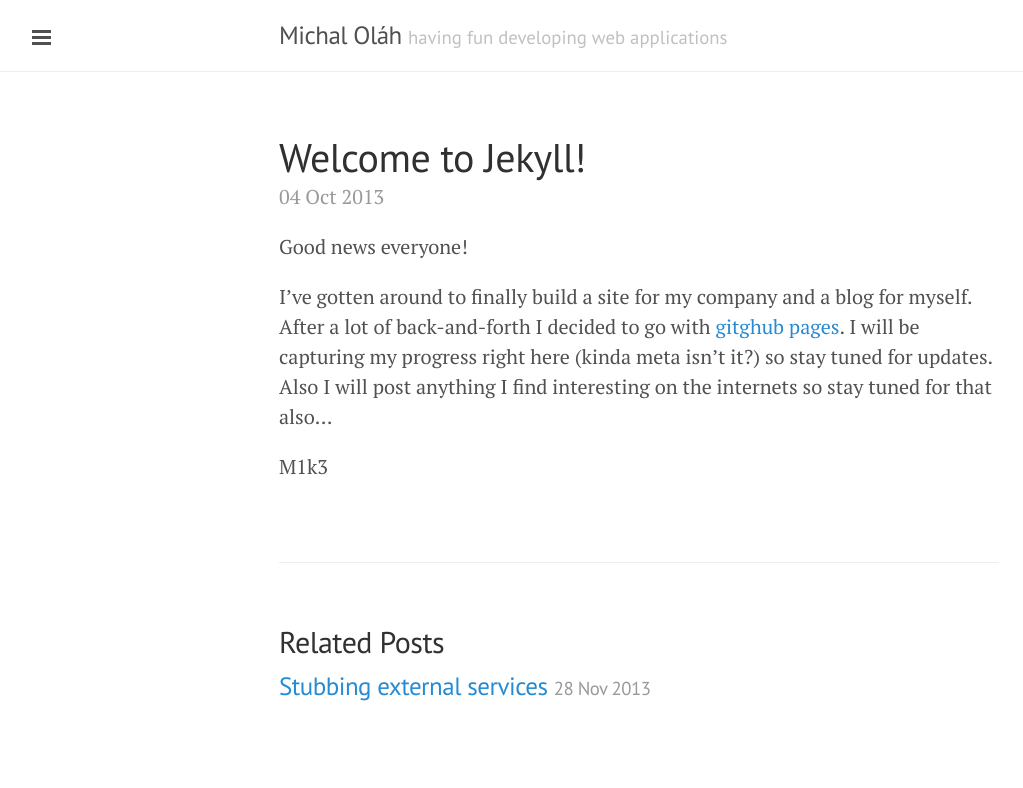
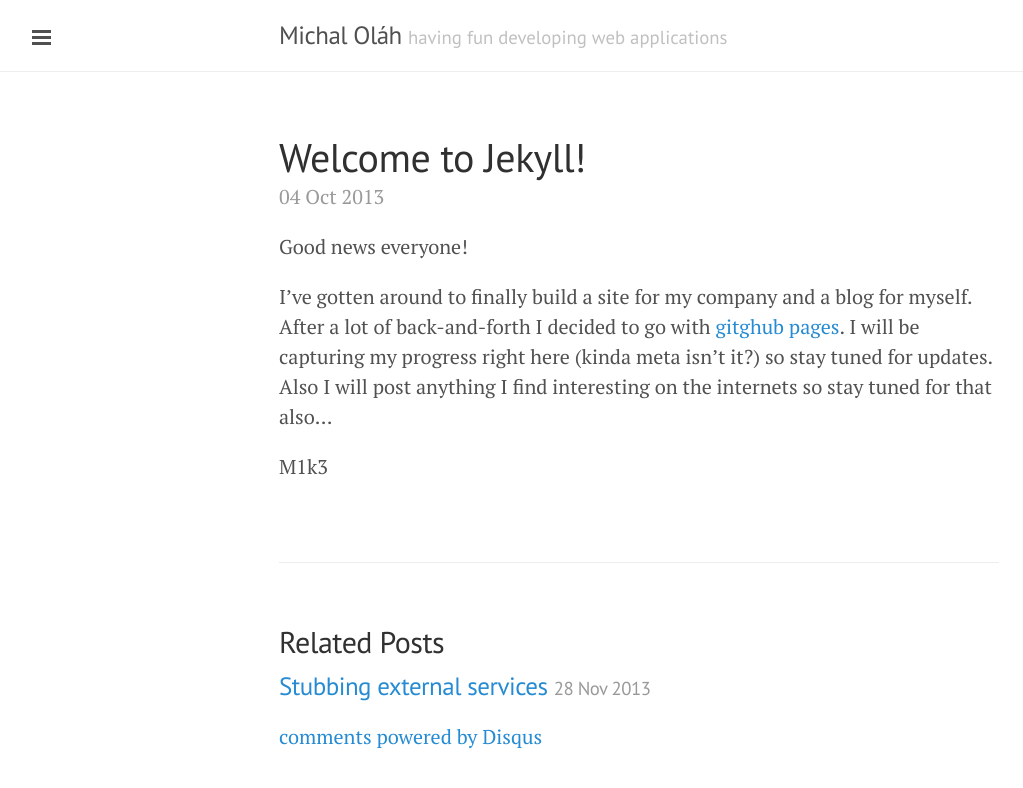
Before and after one commit to m1k3/m1k3.github.io, a Jekyll site: the page built from _posts/2013-10-04-welcome-to-jekyll.markdown, in a window 1280 px wide. Shown: the top 788 px of the page, without its empty margins (1-1024 px from the left). Built offline with Jekyll 4.4.1, drawn with Linux system fonts in a browser that asks for light colours; nearby versions of some CDN libraries; Markdown is read by kramdown in place of the engine named in the settings; comment, search, counter and statistics services are not loaded; part of the change alters nothing that is shown.

Commit message:
Adding disqus

```diff
--- a/_layouts/post.html
+++ b/_layouts/post.html
@@ -22,4 +22,19 @@ layout: default
       </li>
     {% endfor %}
   </ul>
+
+  <div id="disqus_thread"></div>
+  <script type="text/javascript">
+      /* * * CONFIGURATION VARIABLES: EDIT BEFORE PASTING INTO YOUR WEBPAGE * * */
+      var disqus_shortname = 'michalolahcom'; // required: replace example with your forum shortname
+
+      /* * * DON'T EDIT BELOW THIS LINE * * */
+      (function() {
+          var dsq = document.createElement('script'); dsq.type = 'text/javascript'; dsq.async = true;
+          dsq.src = '//' + disqus_shortname + '.disqus.com/embed.js';
+          (document.getElementsByTagName('head')[0] || document.getElementsByTagName('body')[0]).appendChild(dsq);
+      })();
+  </script>
+  <noscript>Please enable JavaScript to view the <a href="http://disqus.com/?ref_noscript">comments powered by Disqus.</a></noscript>
+  <a href="http://disqus.com" class="dsq-brlink">comments powered by <span class="logo-disqus">Disqus</span></a>
 </div>
```
